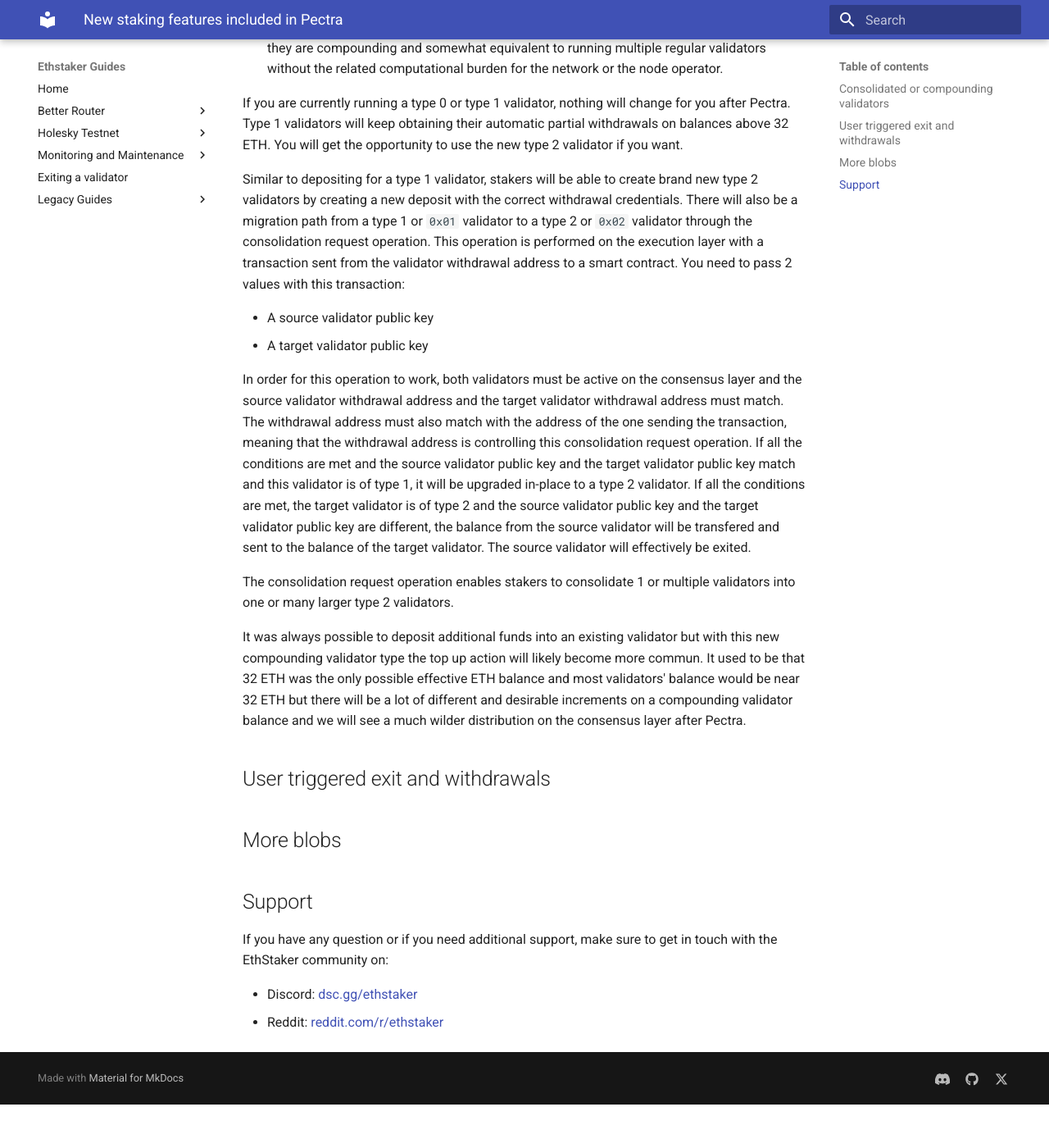
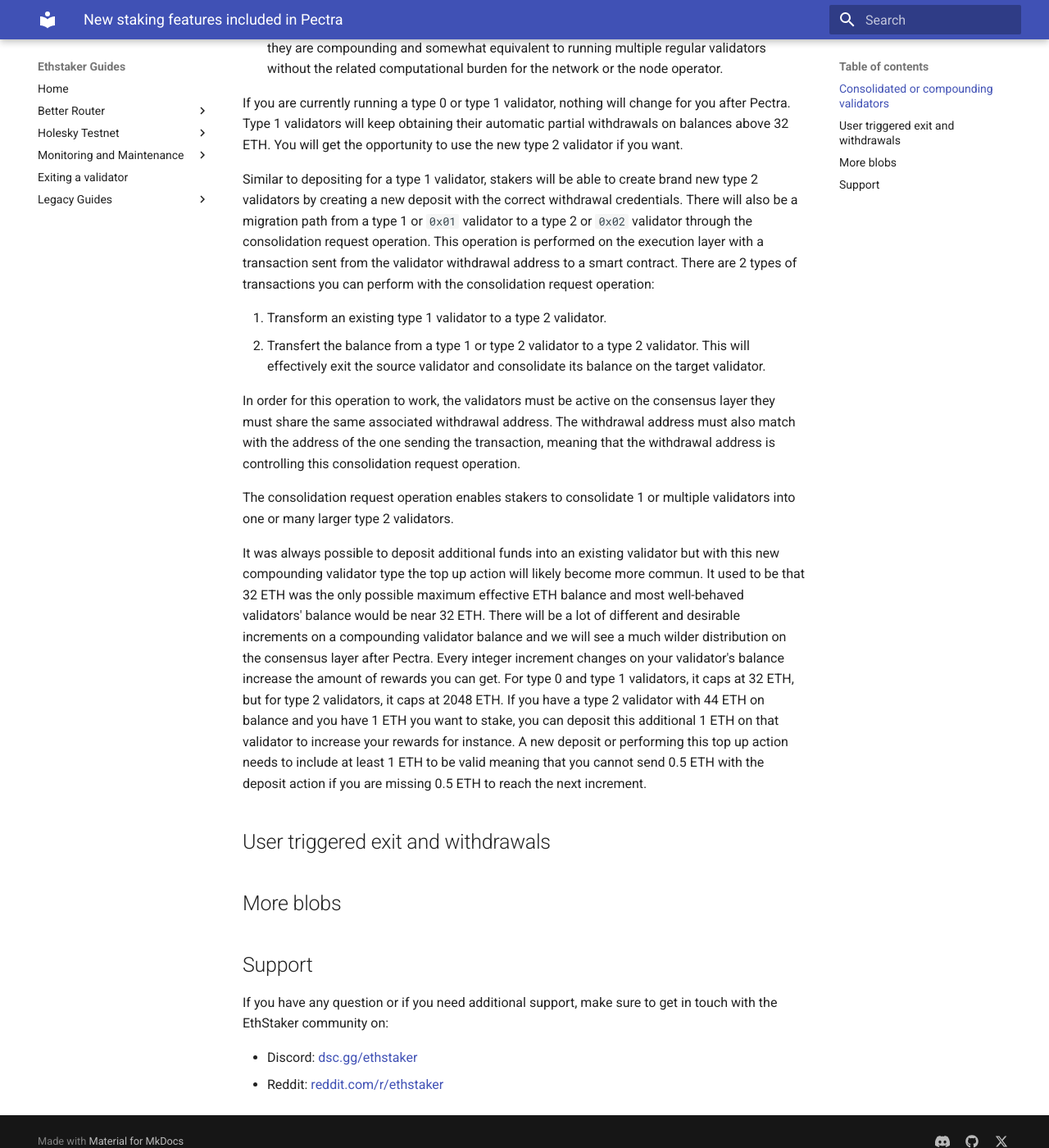
Before and after one commit to eth-educators/ethstaker-guides, an MkDocs documentation site: the page built from docs/pectra-features.md, in a window 1280 px wide and 1400 px high, scrolled down 820 px. Shown: the whole window at 82% size. Built offline with MkDocs 1.6.1 and Material for MkDocs 9.7.7, drawn with Linux system fonts in a browser that asks for light colours; before the commit the page ends 2167 px from its top, so only the background shows below that.

Commit message:
Rephrasing and rework the compounding validator section

```diff
--- a/docs/pectra-features.md
+++ b/docs/pectra-features.md
@@ -12,16 +12,16 @@
 
 If you are currently running a type 0 or type 1 validator, nothing will change for you after Pectra. Type 1 validators will keep obtaining their automatic partial withdrawals on balances above 32 ETH. You will get the opportunity to use the new type 2 validator if you want.
 
-Similar to depositing for a type 1 validator, stakers will be able to create brand new type 2 validators by creating a new deposit with the correct withdrawal credentials. There will also be a migration path from a type 1 or `0x01` validator to a type 2 or `0x02` validator through the consolidation request operation. This operation is performed on the execution layer with a transaction sent from the validator withdrawal address to a smart contract. You need to pass 2 values with this transaction:
+Similar to depositing for a type 1 validator, stakers will be able to create brand new type 2 validators by creating a new deposit with the correct withdrawal credentials. There will also be a migration path from a type 1 or `0x01` validator to a type 2 or `0x02` validator through the consolidation request operation. This operation is performed on the execution layer with a transaction sent from the validator withdrawal address to a smart contract. There are 2 types of transactions you can perform with the consolidation request operation:
 
-- A source validator public key
-- A target validator public key
+1. Transform an existing type 1 validator to a type 2 validator.
+2. Transfert the balance from a type 1 or type 2 validator to a type 2 validator. This will effectively exit the source validator and consolidate its balance on the target validator.
 
-In order for this operation to work, both validators must be active on the consensus layer and the source validator withdrawal address and the target validator withdrawal address must match. The withdrawal address must also match with the address of the one sending the transaction, meaning that the withdrawal address is controlling this consolidation request operation. If all the conditions are met and the source validator public key and the target validator public key match and this validator is of type 1, it will be upgraded in-place to a type 2 validator. If all the conditions are met, the target validator is of type 2 and the source validator public key and the target validator public key are different, the balance from the source validator will be transfered and sent to the balance of the target validator. The source validator will effectively be exited.
+In order for this operation to work, the validators must be active on the consensus layer they must share the same associated withdrawal address. The withdrawal address must also match with the address of the one sending the transaction, meaning that the withdrawal address is controlling this consolidation request operation.
 
 The consolidation request operation enables stakers to consolidate 1 or multiple validators into one or many larger type 2 validators.
 
-It was always possible to deposit additional funds into an existing validator but with this new compounding validator type the top up action will likely become more commun. It used to be that 32 ETH was the only possible effective ETH balance and most validators' balance would be near 32 ETH but there will be a lot of different and desirable increments on a compounding validator balance and we will see a much wilder distribution on the consensus layer after Pectra.
+It was always possible to deposit additional funds into an existing validator but with this new compounding validator type the top up action will likely become more commun. It used to be that 32 ETH was the only possible maximum effective ETH balance and most well-behaved validators' balance would be near 32 ETH. There will be a lot of different and desirable increments on a compounding validator balance and we will see a much wilder distribution on the consensus layer after Pectra. Every integer increment changes on your validator's balance increase the amount of rewards you can get. For type 0 and type 1 validators, it caps at 32 ETH, but for type 2 validators, it caps at 2048 ETH. If you have a type 2 validator with 44 ETH on balance and you have 1 ETH you want to stake, you can deposit this additional 1 ETH on that validator to increase your rewards for instance. A new deposit or performing this top up action needs to include at least 1 ETH to be valid meaning that you cannot send 0.5 ETH with the deposit action if you are missing 0.5 ETH to reach the next increment.
 
 ## User triggered exit and withdrawals
 
```
